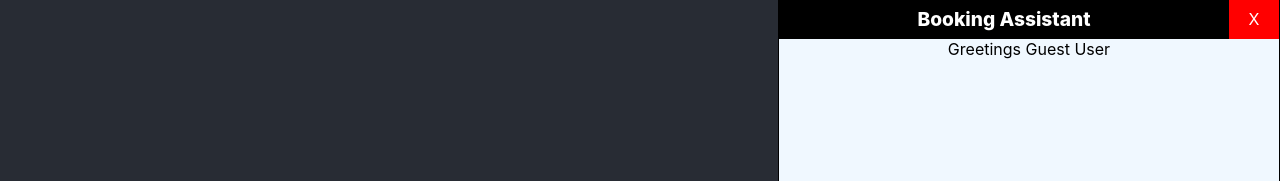
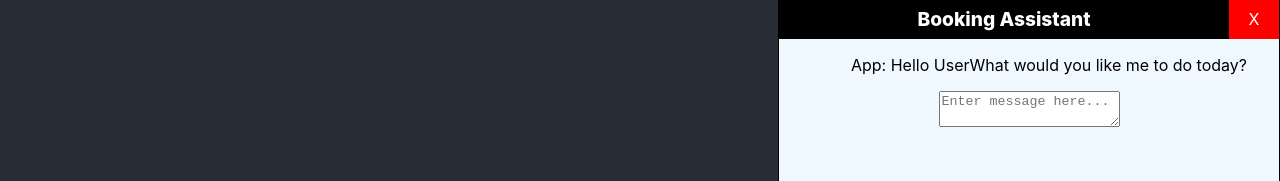
Before and after one commit to MaxtonN/CPSC3720SemsterProject, a React (Create React App) app in the folder frontend/: page / in a window 1280 px wide. Both pictures are taken after a click on the element 1235 px from the left and 755 px from the top of the page. Shown: the top 181 px of the page. Built offline with nearby package versions, Linux system fonts and the light colour scheme; no server answers.

Commit message:
Added message list and text area

```diff
--- a/frontend/src/App.js
+++ b/frontend/src/App.js
@@ -15,6 +15,34 @@ function BookingAssistantButton(props){
   );
 }
 
+function Message(props){
+  console.log(props.message);
+  return (<span class="Message">{props.message}</span>);
+}
+
+function MessageList(props){
+  return (
+    <div id="MessageList">
+      <ul>
+        {
+
+          props.messages.map((message) => (
+            <span key={message}><Message message={message}/></span>
+          ))
+        }
+      </ul>
+    </div>
+  )
+}
+
+function ChatBotTextArea(props){
+  return (
+    <div id="ChatBotTextArea">
+      <textarea placeholder="Enter message here..."></textarea>
+    </div>
+  )
+}
+
 function BookingAssistantChat(props){
   return (
     <div id="BookingAssistantChat">
@@ -22,7 +50,10 @@ function BookingAssistantChat(props){
         <div id="BookingAssistantChatHeaderTitle">Booking Assistant</div>
         <div id="BookingAssistantChatHeaderExit" onClick={()=> props.setShowAssistant(false)}>X</div>
       </div>
-      <div id="BookingAssistantChatPanel">Greetings Guest User</div>
+      <div id="BookingAssistantChatPanel">
+        <MessageList messages={props.messages} setMessages={props.setMessages}/>
+        <ChatBotTextArea addMessages={props.addMessages}/>
+      </div>
     </div>
   )
 }
@@ -49,6 +80,20 @@ function App() {
 
   // false -> show button; true -> show chatbot
   const [showAssistant, setShowAssistant] = useState(false);
+
+  // stores messages between chat bot and user
+  const [
+    messages,
+    addMessage = (message) => {
+      messages.push(message);
+    },
+    setMessages = (newMessages) => {
+      messages = newMessages;
+    }
+  ] = useState(["App: Hello User", "What would you like me to do today?"]);
+
+  console.log(messages);
+  //setMessages(["Hello guest user, how can I help you today?"]);
 
   /*
    * buyTicket:
@@ -151,7 +196,7 @@ function App() {
         </ul>
       </section>
 
-      {showAssistant && (<BookingAssistantChat setShowAssistant={setShowAssistant}/>)}
+      {showAssistant && (<BookingAssistantChat setShowAssistant={setShowAssistant} messages={messages} setMessages={setMessages} addMessage={addMessage}/>)}
       {!showAssistant && (<BookingAssistantButton setShowAssistant={setShowAssistant}/>)}
 
     </main>
```
